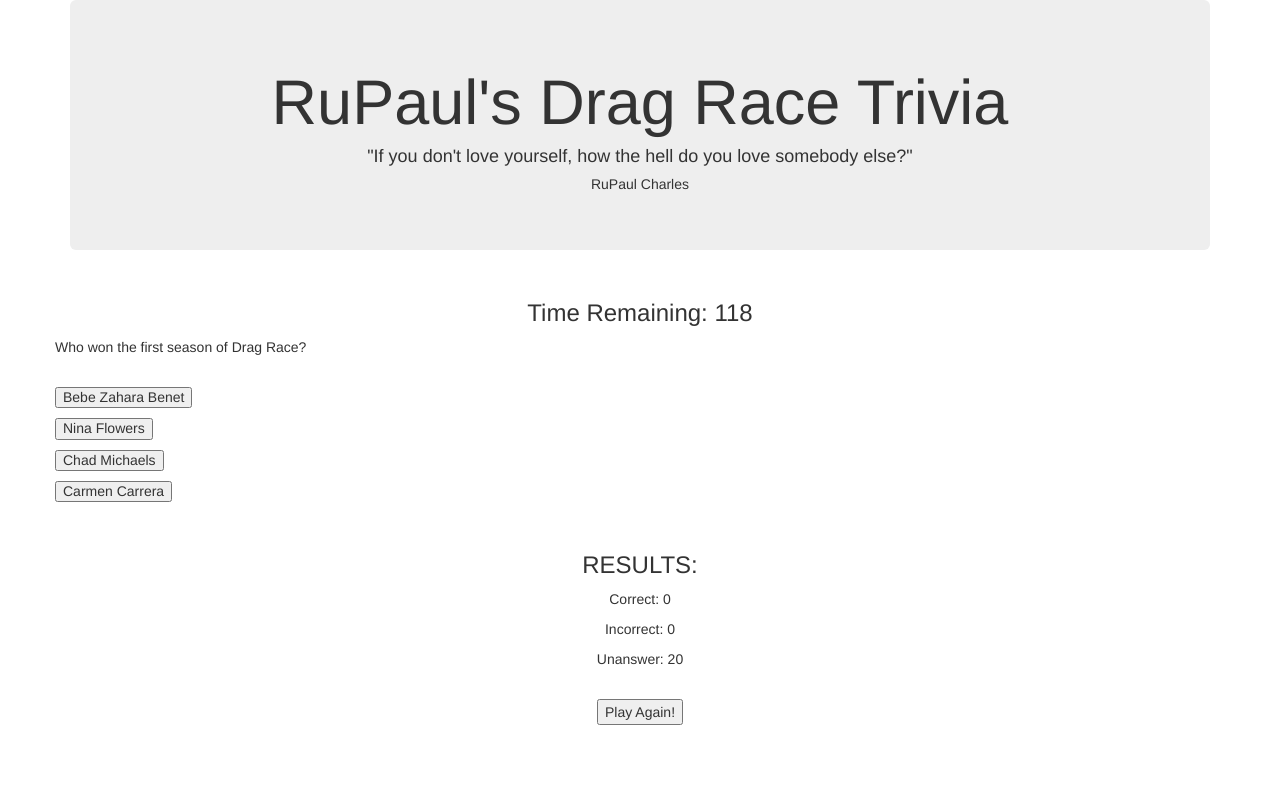
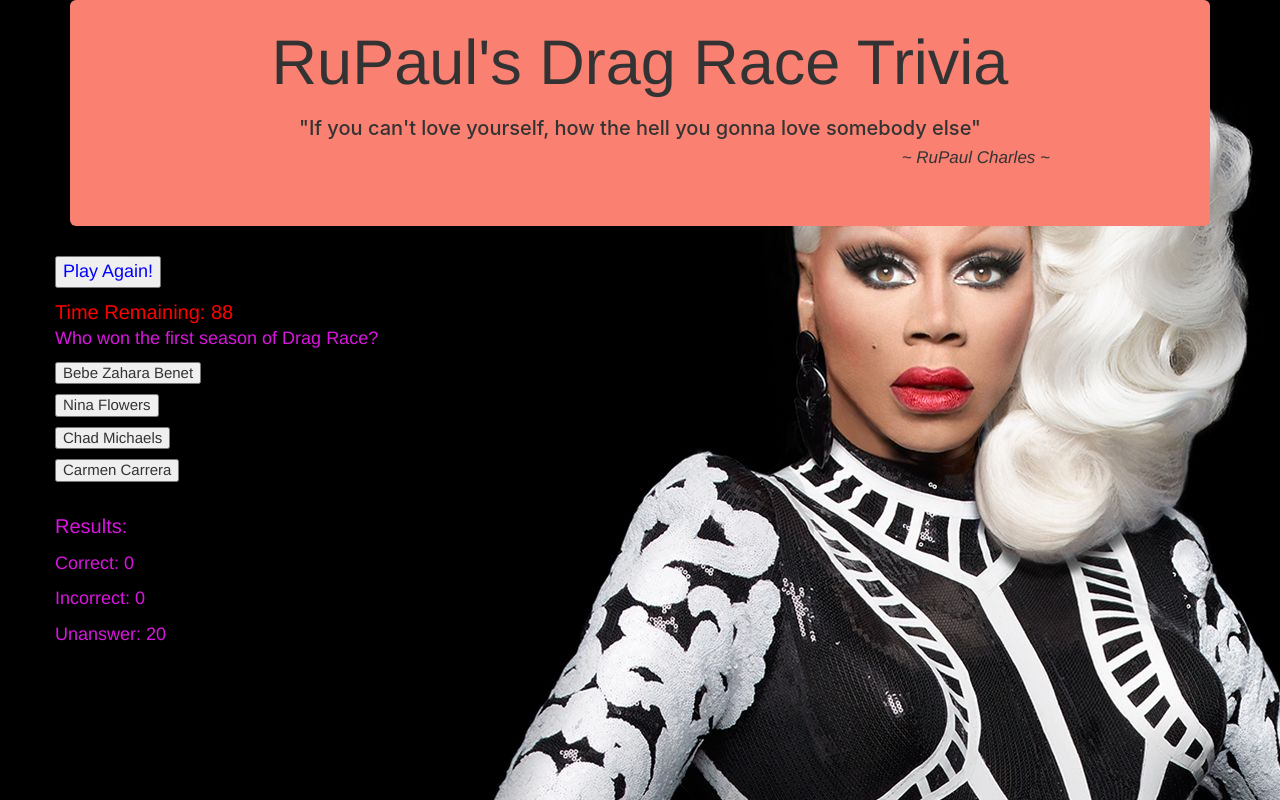
Before and after one commit to duncandam86/TriviaGame, a plain HTML site: page index.html in a window 1280 px wide. Both pictures are taken after a click on the button "Start Your Engine!". Drawn offline with nearby package versions, Linux system fonts and the light colour scheme.

Commit message:
JS, CSS and HTML update

```diff
--- a/assets/css/style.css
+++ b/assets/css/style.css
@@ -0,0 +1,66 @@
+.jumbotron{
+    background: salmon;
+}
+#title{
+    margin-top: -20px;
+}
+#quote{
+    text-align: center;
+    font-size: 20px;
+    margin-top: 20px;
+    font-family: -apple-system, BlinkMacSystemFont, 'Segoe UI', Roboto, Oxygen, Ubuntu, Cantarell, 'Open Sans', 'Helvetica Neue', sans-serif;
+}
+#Rupaul {
+    text-align: right;
+    font-style: italic;
+    font-size: 17px;
+    margin-right: 100px;
+}
+#play{
+    color: red;
+    font-size: 18px;
+    margin-bottom: 10px;
+}
+
+#restart{
+    color: blue;
+    font-size: 18px;
+    margin-bottom: 10px;
+}
+
+#h3timeRemaining{
+    color: red;
+    font-size: 20px;
+    text-align: right:
+}
+
+#timeRemaining{
+    color: red;
+    font-size: 20px;
+}
+
+#congrats{
+    color: rgb(218, 21, 224);
+    font-size: 26px;
+}
+
+#question{
+    font-size: 18px;
+    color: rgb(218, 21, 224);
+    display: inline-block;
+    width: 700px;
+}
+
+.multipleChoice{
+    font-size: 15px;
+}
+
+#pResults{
+    color: rgb(218, 21, 224);
+    font-size: 20px;
+}
+
+p{
+    font-size: 18px;
+    color: rgb(218, 21, 224);
+}
--- a/assets/javascript/app.js
+++ b/assets/javascript/app.js
@@ -5,7 +5,7 @@ $(document).ready(function () {
     var inCorrectAnswer = 0;
     var unAnswer;
     var questionIndex = 0;
-    var countDown = 120; //time countdown in second
+    var countDown = 90; //time countdown in second
 
     //make array of objects for questions
     var questions = [{
@@ -34,7 +34,7 @@ $(document).ready(function () {
         answer: "2",
     }, {
         question: "Which contestant returns in season 7 after previously sashaying away?",
-        choices: ["Trixe Mattel", "Pearl", "Katya", "Ginger Minj"],
+        choices: ["Trixie Mattel", "Pearl", "Katya", "Ginger Minj"],
         answer: "0",
     }, {
         question: "Back ____?!",
@@ -61,7 +61,7 @@ $(document).ready(function () {
         choices: ["Terminally Delightful", "Delightfully Sweet", "Oddly Delicious", "Pretentiously Over-the-top"],
         answer: "0",
     }, {
-        question: "Sasha Velour's iconic rose petal lipsync was to which Whitney Houston song?",
+        question: "Sasha Velour's iconic rose petal lipsync was to which Whitney Houston's song?",
         choices: ["I Will Always Love You", "So Emotional", "Heartbreak Hotel", "I'm Every Woman"],
         answer: "1",
     }, {
@@ -69,7 +69,7 @@ $(document).ready(function () {
         choices: ["Manila Luzon", "Raven", "Jujubee", "Raja"],
         answer: "3",
     }, {
-        question: "Season 4 of Drag Race was full of legendary dramatic moments. One such moment was in the werkroom between rivals Phi Phi O’Hara and Sharon Needles, in which Needles calls O’Hara a ___ ___ ___ and O’Hara tells Needles to “go back to ___ ___” where she belongs.",
+        question: "Season 4 of Drag Race was full of legendary dramatic moments. One such moment was in the werkroom between rivals Phi Phi O’Hara and Sharon Needles, in which Needles calls O’Hara a ___ and O’Hara tells Needles to “go back to ___” where she belongs.",
         choices: ["Two-Faced B*tch; The Cemetery", "Ashy Clown Queen; The Circus", "Tired Ass Showgirl; Party City", "Cheap Oompa Loompa; Pizza Hut"],
         answer: "2",
     }, {
@@ -82,7 +82,7 @@ $(document).ready(function () {
         answer: "3",
     }, {
         question: "Who is the only queen to ever have been disqualified from RuPaul’s Drag Race?",
-        choices: ["Kelly Mantle", "Naysha Lopez", "Willam", "Naysha Lopez"],
+        choices: ["Kelly Mantle", "Naysha Lopez", "Willam", "Cynthia Lee Fontaine"],
         answer: "2",
     }, {
         question: "Who is the best drag queen among all Rupaul's Drag Race contestants?",
@@ -93,7 +93,7 @@ $(document).ready(function () {
     //Make questions and choices appear on the DOM
     function loadQA() {
         // if not all questions were answers
-        if (questionIndex <= questions.length) {
+        if (questionIndex < questions.length) {
             //display question
             $("#question").html(questions[questionIndex].question);
             // display choices
@@ -129,13 +129,15 @@ $(document).ready(function () {
             if (countDown === -1) {
                 clearInterval(timer);
                 $("#question, #choices, #timeRemaining").hide();
+                var oops = "Well gurl, you betta WERK faster next time 💁‍";
+                $("#congrats").text(oops);
             }
 
-            else if (questionIndex === questions.length) {
+            if (questionIndex === questions.length) {
                 clearInterval(timer);
                 $("#question, #choices, #timeRemaining").hide();
-                alert("Condragulation You Have Finished Rupaul's Drag Race Trivia 💅")
-                alert("You got" + correctAnswer + "answers and" + inCorrectAnswer + "answers")
+                var congrats = "ConDRAGtulation! You have finished RuPaul's Drag Race trivia 💅 "
+                $("#congrats").text(congrats);
             }
             //show score count
             scoreCount();
@@ -168,10 +170,9 @@ $(document).ready(function () {
 
         // move to the next quesion
         questionIndex++;
-        // run the loadQA function to start
         loadQA();
+    })
 
-    })
 
     //Counting score
     function scoreCount() {
--- a/index.html
+++ b/index.html
@@ -11,18 +11,22 @@
     <title>Trivia Game</title>
 </head>
 
-<body>
+<body background="assets/images/rpdrs10-shared-lg.jpg">
     <div class="container">
         <div class="jumbotron text-center">
-            <h1> RuPaul's Drag Race Trivia</h1>
-            <h4>"If you don't love yourself, how the hell do you love somebody else?"</h4>
-            <h5> RuPaul Charles</h5>
+            <h1 id="title"> RuPaul's Drag Race Trivia</h1>
+            <h4 id="quote">"If you can't love yourself, how the hell you gonna love somebody else"</h4>
+            <h5 id="Rupaul">~ RuPaul Charles ~</h5>
         </div>
-        <div class="row text-center">
+
+        <div>
+            <div class="row text-justify" id="bodydiv">
                 <button id="play">Start Your Engine!</button>
-            <h3> Time Remaining:
+                <button id="restart">Play Again!</button>
+                <div id="h3timeRemaining"> Time Remaining:
                     <span id="timeRemaining"></span>
-            </h3>
+                </div>
+                <span id="congrats"></span>
             </div>
             <div class="row text-justify" id="question"></div>
             <br>
@@ -33,15 +37,13 @@
                 <h5><button class="multipleChoice" id="answer4" value="3"></button></h5>
             </div>
             <br>
-        <div class="row text-center" id="results">
-            <h3>RESULTS:</h3>
+            <div class="row text-justify" id="results">
+                <p id="pResults">Results:</p>
                 <p>Correct: <span id="correct"></span></p>
                 <p>Incorrect: <span id="incorrect"></span></p>
                 <p>Unanswer: <span id="unanswer"></span></p>
                 <br>
             </div>
-        <div class="row text-center" id="results">
-            <button id="restart">Play Again!</button>
         </div>
     </div>
     <script src="https://code.jquery.com/jquery-3.3.1.min.js" integrity="sha256-FgpCb/KJQlLNfOu91ta32o/NMZxltwRo8QtmkMRdAu8="
```
Also changed, not shown: assets/images/rpdrs10-shared-lg.jpg (added), assets/images/rupauls-drag-race-time-channel.jpg (added). Lines whose indentation alone changed are shown as unchanged.
